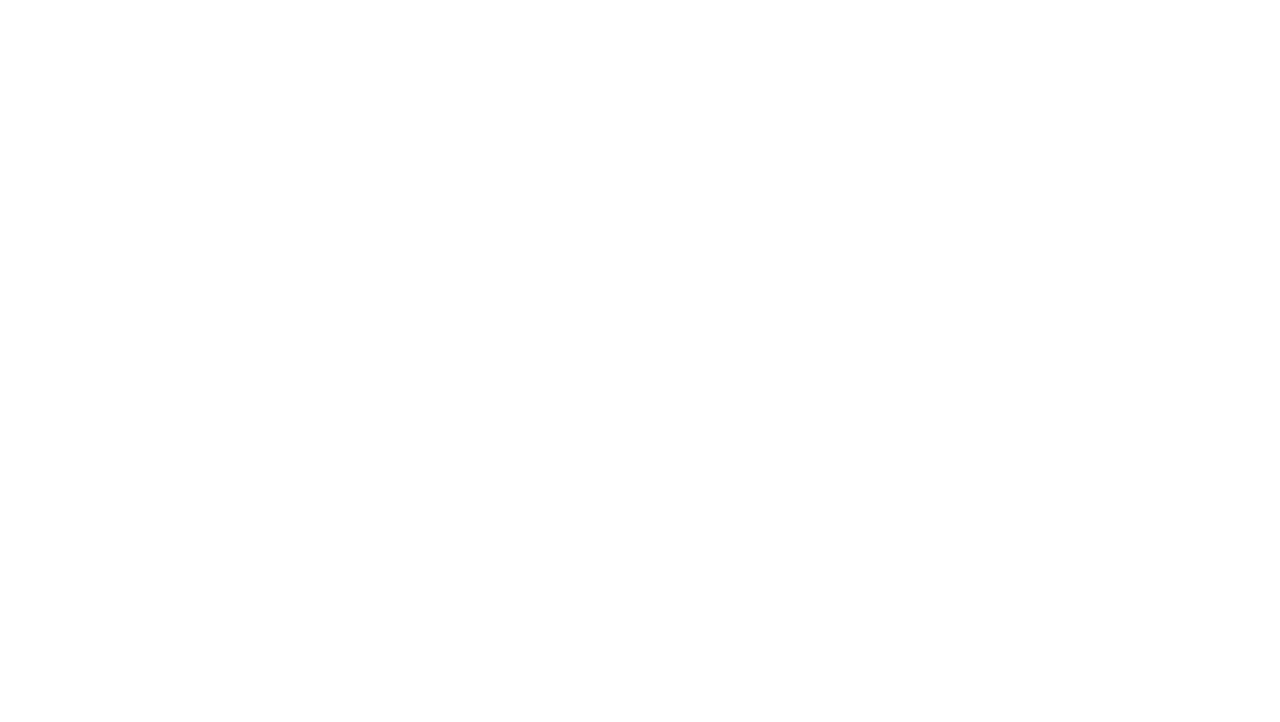
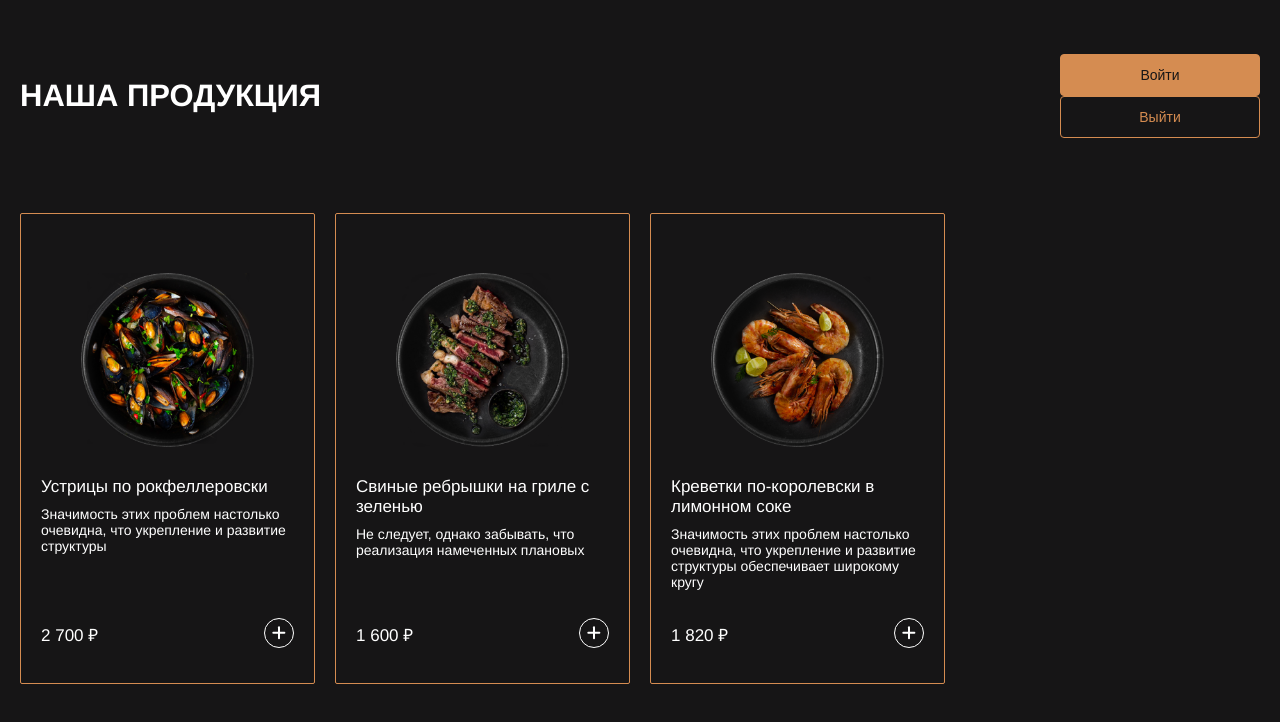
Before and after one commit to WEBzaytsev/restaurant-app, a Vue app: page / in a window 1280 px wide. Shown: the top 722 px of the page. Built offline with nearby package versions, Linux system fonts and the light colour scheme.

Commit message:
set home view

```diff
--- a/src/views/HomeView.vue
+++ b/src/views/HomeView.vue
@@ -1,13 +1,32 @@
 <template>
-  <div class="home"></div>
+  <div class="home">
+    <div class="container">
+      <HomeHeader />
+      <ProductsList />
+    </div>
+  </div>
 </template>
 
 <script>
-// @ is an alias to /src
-// import HelloWorld from "@/components/HelloWorld.vue";
+import ProductsList from "@/components/ProductList.vue";
+import HomeHeader from "@/components/HomeHeader.vue";
 
 export default {
   name: "HomeView",
-  components: {},
+  components: { HomeHeader, ProductsList },
 };
 </script>
+
+<style>
+.home {
+  padding: 54px 20px 100px;
+  background-color: var(--black-color);
+  color: white;
+  min-height: 100vh;
+}
+
+.container {
+  max-width: 1300px;
+  margin: 0 auto;
+}
+</style>
```
